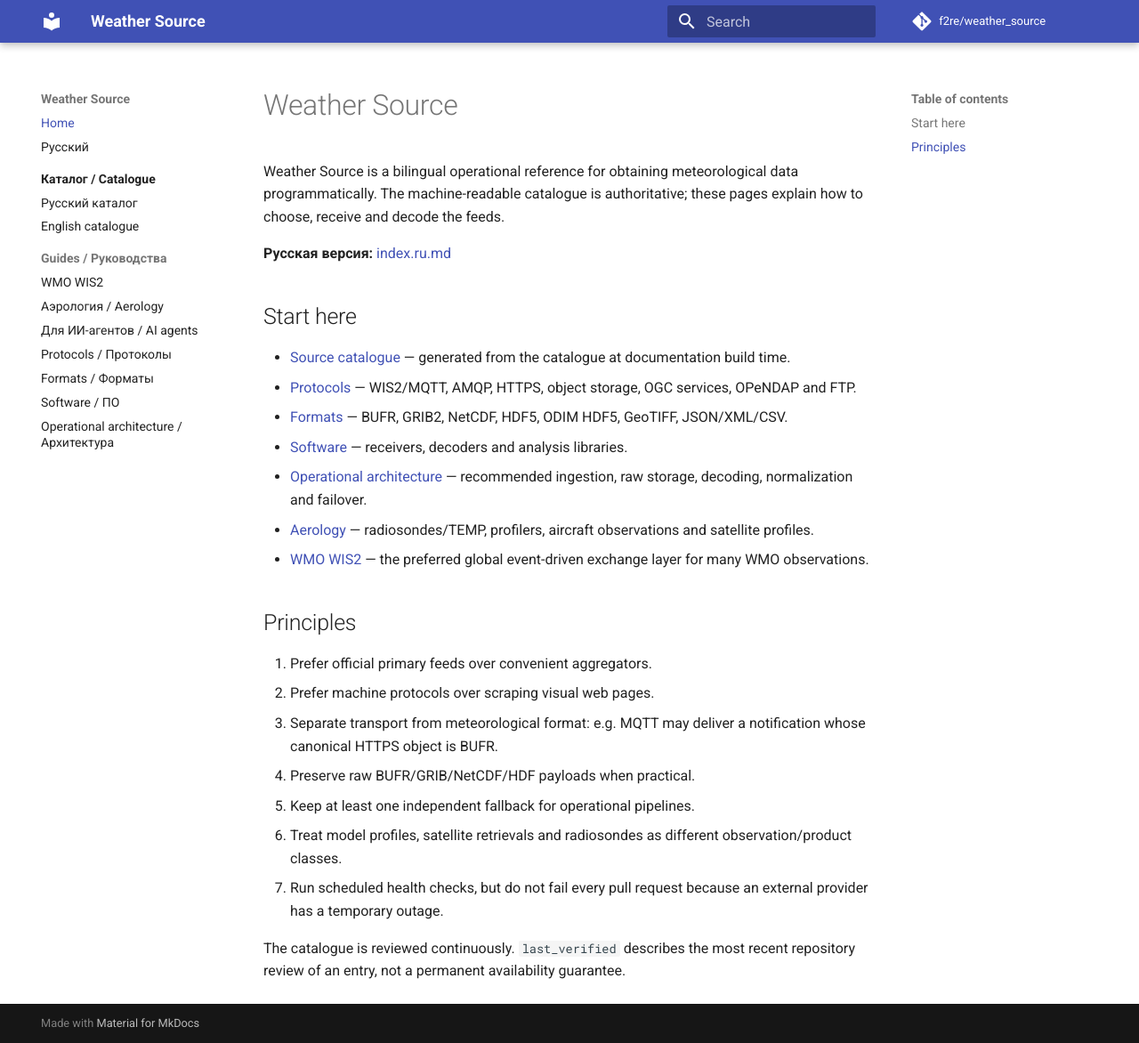
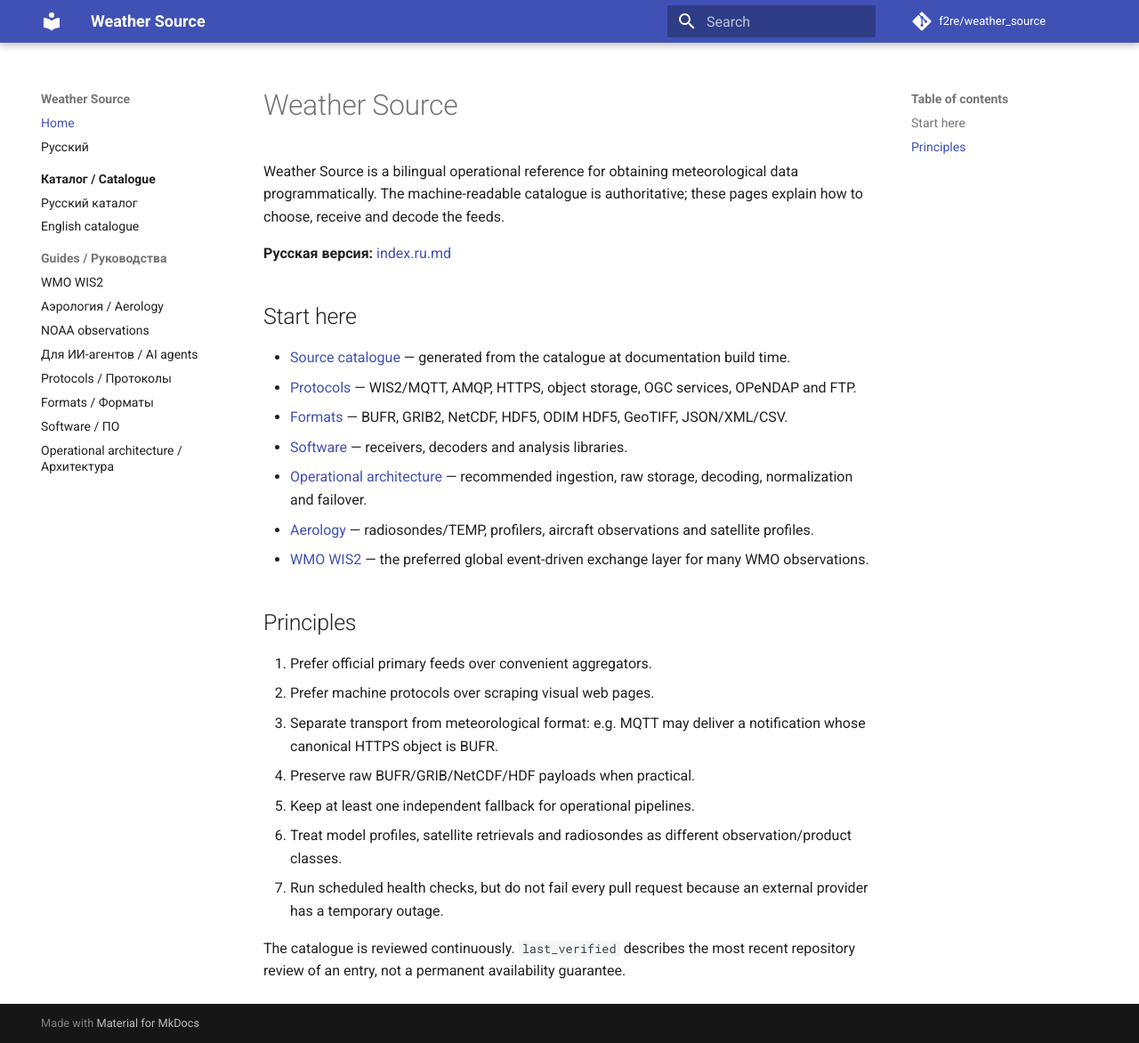
Before and after one commit to f2re/weather_source, an MkDocs documentation site: the page built from docs/index.md, in a window 1280 px wide and 1172 px high. Shown: the whole window at 89% size. Built offline with MkDocs 1.6.1 and Material for MkDocs 9.7.7, drawn with Linux system fonts in a browser that asks for light colours; comment, search, counter and statistics services are not loaded.

Commit message:
docs: add NOAA observations guide to navigation

```diff
--- a/mkdocs.yml
+++ b/mkdocs.yml
@@ -37,6 +37,7 @@ nav:
   - Guides / Руководства:
       - WMO WIS2: sources/wmo-wis2.md
       - Аэрология / Aerology: sources/aerology.md
+      - NOAA observations: sources/noaa-observations.md
       - Для ИИ-агентов / AI agents: agent-guide.md
       - Protocols / Протоколы: protocols.md
       - Formats / Форматы: formats.md
```
